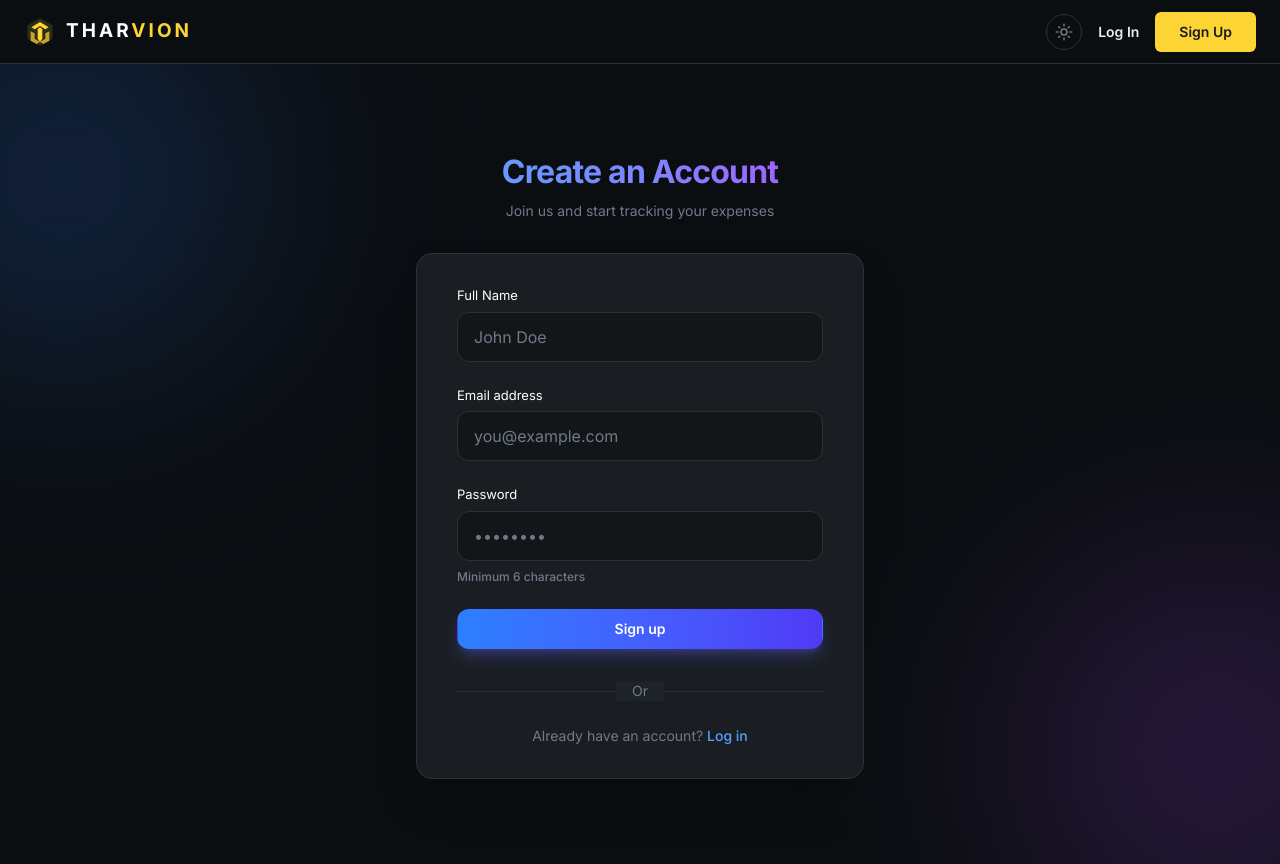
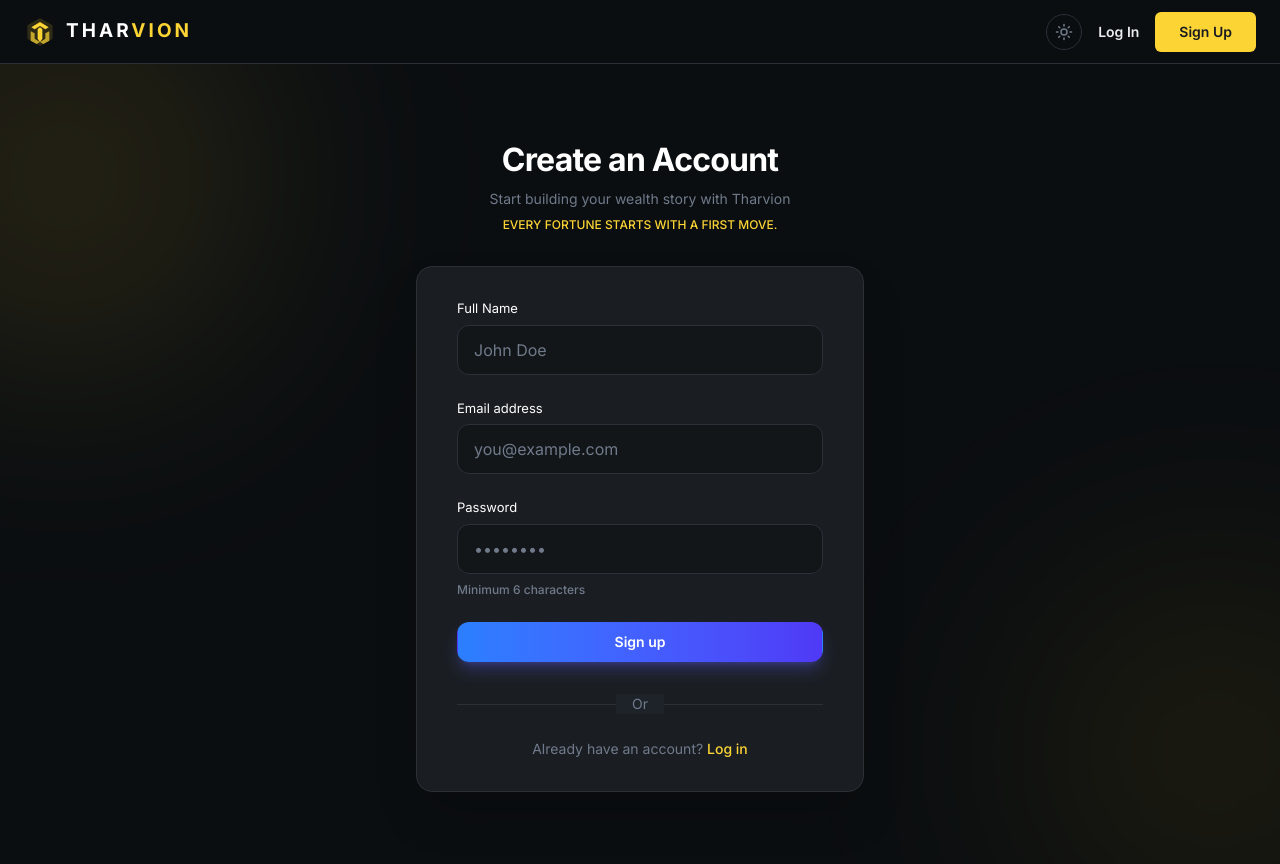
Before and after one commit to sudo-hassan-zahid/personal-expense-tracker, a Next.js app: page /signup in a window 1280 px wide. Built offline with nearby package versions, Linux system fonts and the light colour scheme; no server answers.

Commit message:
feat(auth): carry Tharvion voice through onboarding

```diff
--- a/app/login/page.tsx
+++ b/app/login/page.tsx
@@ -16,16 +16,19 @@ export default async function LoginPage(props: {
   return (
     <div className="flex-1 flex flex-col bg-(--color-canvas-dark) text-(--color-on-dark) justify-center py-6 md:py-12 px-4 sm:px-6 lg:px-8 relative overflow-hidden min-h-screen">
       {/* Background glow effects */}
-      <div className="absolute top-[-10%] left-[-10%] w-96 h-96 bg-blue-500/20 rounded-full blur-[120px] pointer-events-none" />
-      <div className="absolute bottom-[-10%] right-[-10%] w-96 h-96 bg-purple-500/20 rounded-full blur-[120px] pointer-events-none" />
+      <div className="absolute top-[-10%] left-[-10%] w-96 h-96 bg-(--color-primary)/12 rounded-full blur-[120px] pointer-events-none" />
+      <div className="absolute bottom-[-10%] right-[-10%] w-96 h-96 bg-(--color-primary-active)/8 rounded-full blur-[120px] pointer-events-none" />
 
       <div className="sm:mx-auto sm:w-full sm:max-w-md relative z-10 animate-slide-up">
-        <h2 className="text-[28px] md:text-[32px] tracking-tight bg-clip-text text-transparent bg-gradient-to-r from-blue-400 via-indigo-400 to-purple-500 font-bold mb-1 text-center">
+        <h2 className="text-[28px] md:text-[32px] tracking-tight text-(--color-on-dark) font-bold mb-1 text-center">
           Welcome Back
         </h2>
 
         <p className="text-center text-body-md text-(--color-muted)">
-          Enter your credentials to access your Tracker
+          Enter your credentials to access Tharvion
+        </p>
+        <p className="mt-2 text-center text-caption uppercase tracking-[.18em] text-(--color-primary)">
+          Know your money. Own your future.
         </p>
       </div>
 
@@ -96,7 +99,7 @@ export default async function LoginPage(props: {
               </label>
               <Link
                 href="/forgot-password"
-                className="font-medium text-blue-400 hover:text-blue-300 transition-colors"
+                className="font-medium text-(--color-primary) hover:text-(--color-primary-active) transition-colors"
               >
                 Forgot password?
               </Link>
@@ -121,7 +124,7 @@ export default async function LoginPage(props: {
               Don&apos;t have an account?{" "}
               <Link
                 href="/signup"
-                className="text-blue-400 hover:text-blue-300 font-medium transition-colors"
+                className="text-(--color-primary) hover:text-(--color-primary-active) font-medium transition-colors"
               >
                 Sign up
               </Link>
--- a/app/reset-password/page.tsx
+++ b/app/reset-password/page.tsx
@@ -20,7 +20,7 @@ export default async function ResetPasswordPage(props: {
           Choose New Password
         </h2>
         <p className="text-center text-body-md text-(--color-muted)">
-          Create a new password for your Tracker account.
+          Create a new password for your Tharvion account.
         </p>
       </div>
 
--- a/app/signup/page.tsx
+++ b/app/signup/page.tsx
@@ -15,15 +15,18 @@ export default async function SignupPage(props: {
   return (
     <div className="flex-1 flex flex-col bg-(--color-canvas-dark) text-(--color-on-dark) justify-center py-6 md:py-12 px-4 sm:px-6 lg:px-8 relative overflow-hidden min-h-screen">
       {/* Background glow effects */}
-      <div className="absolute top-[-10%] left-[-10%] w-96 h-96 bg-blue-500/20 rounded-full blur-[120px] pointer-events-none" />
-      <div className="absolute bottom-[-10%] right-[-10%] w-96 h-96 bg-purple-500/20 rounded-full blur-[120px] pointer-events-none" />
+      <div className="absolute top-[-10%] left-[-10%] w-96 h-96 bg-(--color-primary)/12 rounded-full blur-[120px] pointer-events-none" />
+      <div className="absolute bottom-[-10%] right-[-10%] w-96 h-96 bg-(--color-primary-active)/8 rounded-full blur-[120px] pointer-events-none" />
 
       <div className="sm:mx-auto sm:w-full sm:max-w-md relative z-10 animate-slide-up">
-        <h2 className="text-[28px] md:text-[32px] tracking-tight bg-clip-text text-transparent bg-gradient-to-r from-blue-400 via-indigo-400 to-purple-500 font-bold mb-1 text-center">
+        <h2 className="text-[28px] md:text-[32px] tracking-tight text-(--color-on-dark) font-bold mb-1 text-center">
           Create an Account
         </h2>
         <p className="text-center text-body-md text-(--color-muted)">
-          Join us and start tracking your expenses
+          Start building your wealth story with Tharvion
+        </p>
+        <p className="mt-2 text-center text-caption uppercase tracking-[.18em] text-(--color-primary)">
+          Every fortune starts with a first move.
         </p>
       </div>
 
@@ -121,7 +124,7 @@ export default async function SignupPage(props: {
               Already have an account?{" "}
               <Link
                 href="/login"
-                className="text-blue-400 hover:text-blue-300 font-medium transition-colors"
+                className="text-(--color-primary) hover:text-(--color-primary-active) font-medium transition-colors"
               >
                 Log in
               </Link>
```
